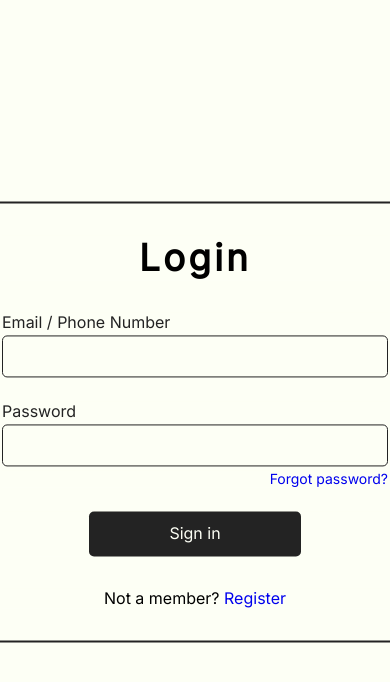
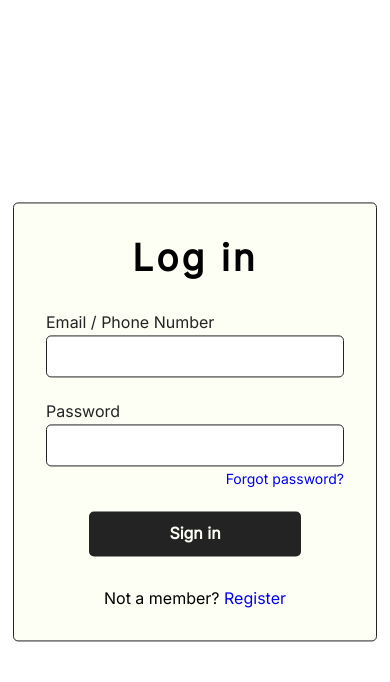
Before and after one commit to clevrf0x/locudu, a Django app: page /users/login in a window 390 px wide. Shown: the top 682 px of the page. Run offline with Django 4.2, Linux system fonts and the light colour scheme.

Commit message:
Added responsiveness for login-page

```diff
--- a/static/css/base.css
+++ b/static/css/base.css
@@ -4,7 +4,10 @@
   margin: 0;
   padding: 0;
   font-family: 'Inter', sans-serif;
-  background-color: #fdfff5;
+}
+
+body {
+  /* background-color: #fdfff5; */
 }
 
 a {
--- a/static/css/users/login.css
+++ b/static/css/users/login.css
@@ -1,80 +1,77 @@
 .login-card {
   padding: 2rem;
-  border: 2px solid #232323;
+  background-color: #fdfff5;
+  border: 1px solid #232323;
   border-radius: 5px;
-
-  /* shadow */
-  /* -webkit-box-shadow: 0px 0px 40px -10px rgba(0, 0, 0, 0.75);
-  -moz-box-shadow: 0px 0px 40px -10px rgba(0, 0, 0, 0.75);
-  box-shadow: 0px 0px 40px -10px rgba(0, 0, 0, 0.75); */
-
-  /* center div */
   position: absolute;
   left: 50%;
   top: 50%;
   transform: translate(-50%, -50%);
+}
 
-  .login-form {
-    & .form-title {
+.form-title {
   font-size: 2.3rem;
   text-align: center;
   letter-spacing: 0.2rem;
   margin-bottom: 2rem;
 }
 
-    /* Input field styles */
-    & .form-group {
+.form-group {
   margin-bottom: 1.5rem;
+}
 
-      & .form-label {
+.form-label {
   display: block;
   margin-bottom: 0.2rem;
   color: #232323;
 }
 
-      & .form-input {
+.form-input {
   height: 2.5rem;
   width: 23rem;
   border: 1px solid #232323;
   border-radius: 5px;
   font-size: 1.2rem;
   padding: 0 0.5rem;
+}
 
-        &:focus {
+.form-input:focus {
   outline: none;
 }
-      }
 
-      & .form-link {
+.form-link {
   display: block;
   margin-top: 0.2rem;
   text-align: end;
   font-size: 0.875rem;
 }
-    }
 
-    /* Micellinious form styles */
-    & .form-btn-wrap {
+.form-btn-wrap {
   display: flex;
   justify-content: center;
   margin-bottom: 2rem;
+}
 
-      & .form-btn {
+.form-btn {
   padding: 0.8rem 5rem;
   border: 0;
   border-radius: 5px;
   background-color: #232323;
   color: #fdfff5;
   font-size: 1rem;
+  font-weight: bold;
+}
 
-        &:hover {
+.form-btn:hover {
   cursor: pointer;
 }
+
+.form-text-center {
+  text-align: center;
+}
+
+@media screen and (max-width: 640px) {
+  .form-input {
+    width: 17.5rem;
   }
 }
-
-    & .form-text-center {
-      text-align: center;
-    }
-  }
-}
--- a/templates/users/login.html
+++ b/templates/users/login.html
@@ -11,7 +11,7 @@
   <div class="login-card">
     <form class="login-form" method="post">
       {% csrf_token %}
-      <h1 class="form-title">Login</h1>
+      <h1 class="form-title">Log in</h1>
       <div class="form-group">
         <label class="form-label" for="username">Email / Phone Number</label>
         <input class="form-input" type="text" name="username" id="username" required />
```
Lines whose indentation alone changed are shown as unchanged.
